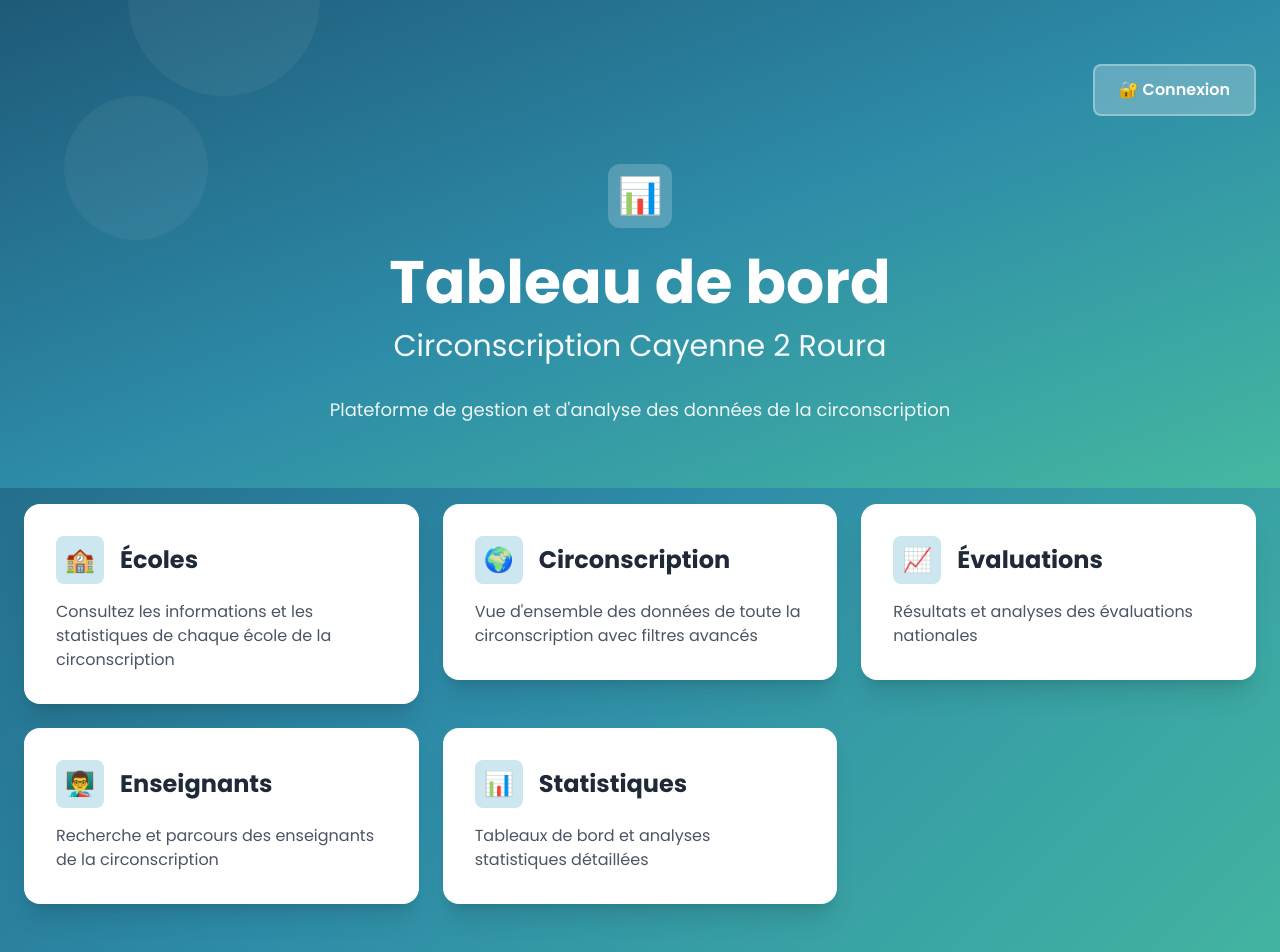
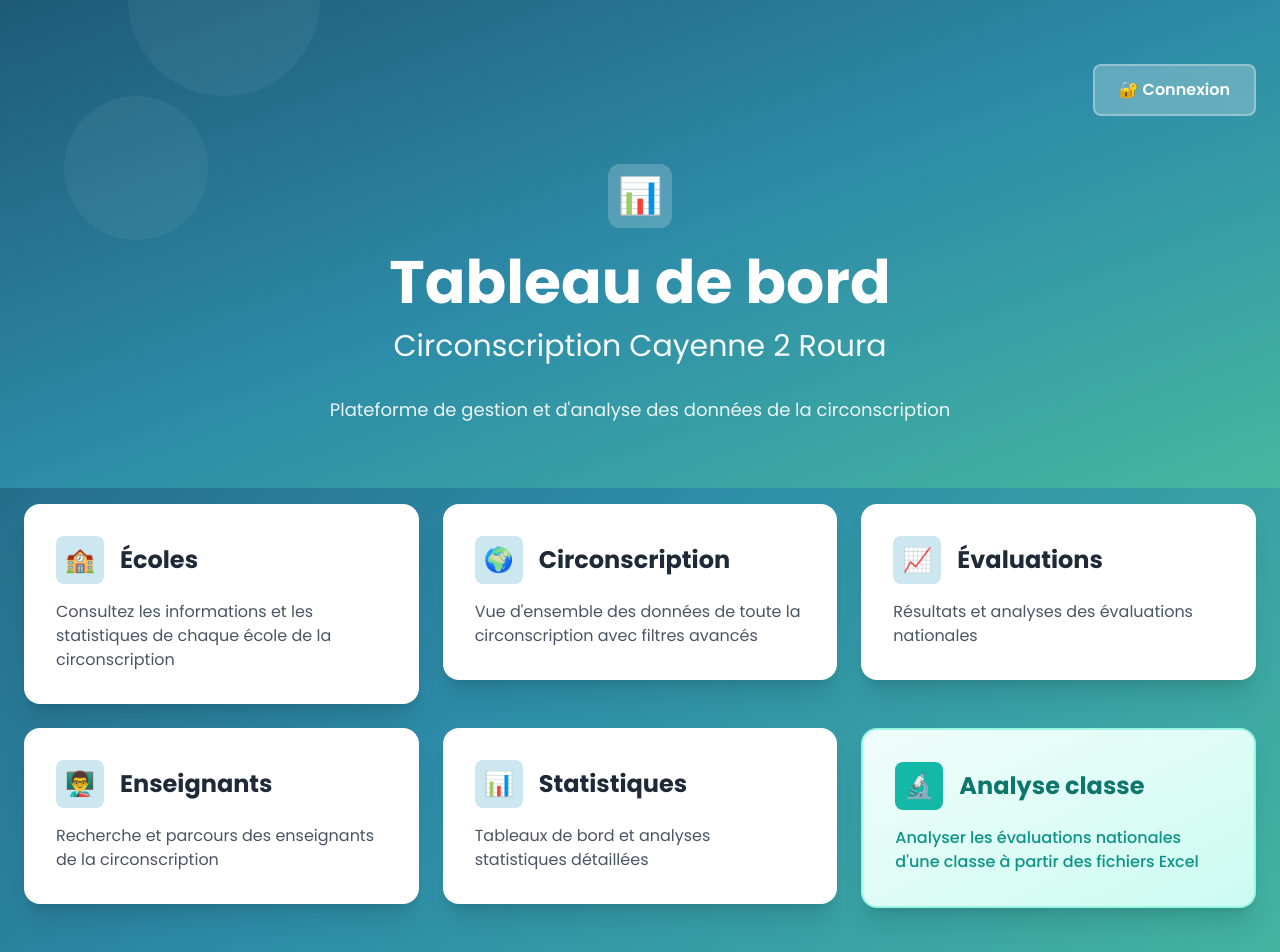
Before and after one commit to dragonkaiser973-cell/tableau-bord-circonscription-cayenne-2, a Next.js app: page / in a window 1280 px wide. Shown: the top 952 px of the page. Built offline with nearby package versions, Linux system fonts and the light colour scheme; no server answers; the database is empty.

Commit message:
feat: ajout carte Analyse classe dans la page d'accueil

```diff
--- a/app/page.tsx
+++ b/app/page.tsx
@@ -273,6 +273,21 @@ export default function HomePage() {
               </div>
             </Link>
           )}
+
+          {/* Card Analyse Classe - accessible à tous */}
+          <Link href="/analyse-classe">
+            <div className="card hover:shadow-2xl transition-shadow cursor-pointer bg-gradient-to-br from-teal-50 to-teal-100 border-2 border-teal-200">
+              <div className="flex items-center gap-4 mb-4">
+                <div className="w-12 h-12 bg-teal-500 text-white rounded-lg flex items-center justify-center text-2xl">
+                  🔬
+                </div>
+                <h2 className="text-2xl font-bold text-teal-700">Analyse classe</h2>
+              </div>
+              <p className="text-teal-600 font-medium">
+                Analyser les évaluations nationales d&apos;une classe à partir des fichiers Excel
+              </p>
+            </div>
+          </Link>
         </div>
       </div>
 
```
